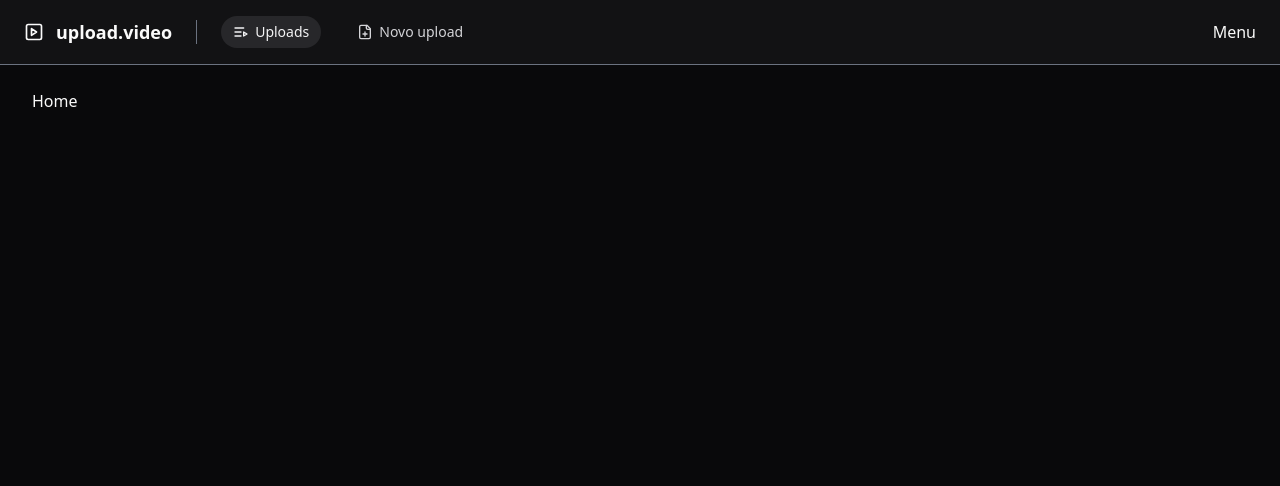
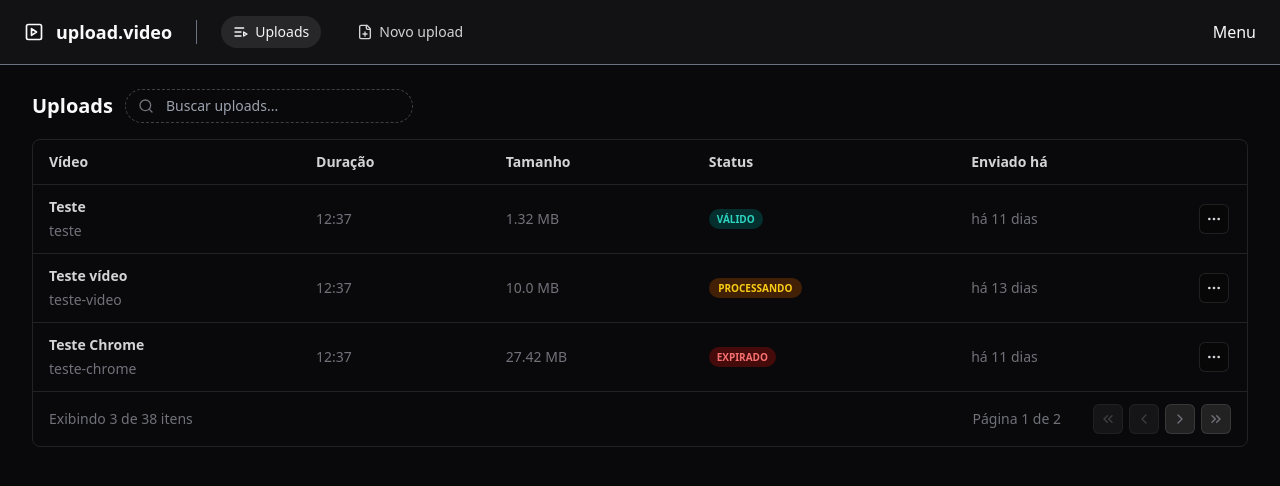
Before and after one commit to upload-video/app, a React (Vite) app: page / in a window 1280 px wide. Shown: the top 486 px of the page. Built offline with nearby package versions, Linux system fonts and the light colour scheme.

Commit message:
feat: home page

```diff
--- a/package.json
+++ b/package.json
@@ -15,6 +15,7 @@
     "@radix-ui/react-slot": "^1.0.2",
     "class-variance-authority": "^0.7.0",
     "clsx": "^2.1.1",
+    "dayjs": "^1.11.11",
     "lucide-react": "^0.376.0",
     "react": "^18.2.0",
     "react-dom": "^18.2.0",
--- /dev/null
+++ b/src/components/icon-button.tsx
@@ -0,0 +1,19 @@
+import { ComponentProps } from "react";
+import { twMerge } from "tailwind-merge";
+
+interface IconButtonProps extends ComponentProps<"button"> {
+  transparent?: boolean;
+}
+
+export function IconButton({ transparent, ...props }: IconButtonProps) {
+  return (
+    <button
+      {...props}
+      className={twMerge(
+        "border border-white/10 rounded-md p-1.5",
+        transparent ? "bg-black/20" : "bg-white/10",
+        props.disabled ? "opacity-50" : null
+      )}
+    />
+  );
+}
--- /dev/null
+++ b/src/components/status-widget.tsx
@@ -0,0 +1,25 @@
+interface StatusWidgetProps {
+  status: "VALID" | "PROCESSING" | "EXPIRED"
+}
+
+export function Status(props: StatusWidgetProps) {
+  return (
+    <div>
+      {
+        props.status === 'VALID' ? (
+          <div className="bg-teal-950 w-[54px] flex items-center justify-center rounded-xl text-teal-400 text-[10px] font-bold">
+            VÁLIDO
+          </div>
+        ) : props.status === 'PROCESSING' ? (
+          <div className="bg-yellow-950 w-[93px] flex items-center justify-center rounded-xl text-yellow-400 text-[10px] font-bold">
+            PROCESSANDO
+          </div>
+        ) : (
+          <div className="bg-red-950 w-[67px] flex items-center justify-center rounded-xl text-red-400 text-[10px] font-bold">
+            EXPIRADO
+          </div>
+        )
+      }
+    </div>
+  )
+}
--- /dev/null
+++ b/src/components/table/index.tsx
@@ -0,0 +1,11 @@
+import { ComponentProps } from "react";
+
+interface TableProps extends ComponentProps<"table"> {}
+
+export function Table(props: TableProps) {
+  return (
+    <div className="border border-white/10 rounded-lg">
+      <table className="w-full" {...props} />
+    </div>
+  );
+}
--- /dev/null
+++ b/src/components/table/table-cell.tsx
@@ -0,0 +1,13 @@
+import { ComponentProps } from "react";
+import { twMerge } from "tailwind-merge";
+
+interface TableCellProps extends ComponentProps<"td"> {}
+
+export function TableCell(props: TableCellProps) {
+  return (
+    <td
+      {...props}
+      className={twMerge("py-3 px-4 text-sm text-zinc-500", props.className)}
+    />
+  );
+}
--- /dev/null
+++ b/src/components/table/table-header.tsx
@@ -0,0 +1,9 @@
+import { ComponentProps } from "react";
+
+interface TableHeaderProps extends ComponentProps<"th"> {}
+
+export function TableHeader(props: TableHeaderProps) {
+  return (
+    <th className="py-3 px-4 text-sm font-semibold text-left text-zinc-300" {...props} />
+  );
+}
--- /dev/null
+++ b/src/components/table/table-row.tsx
@@ -0,0 +1,9 @@
+import { ComponentProps } from "react";
+
+interface TableRowProps extends ComponentProps<"tr"> {}
+
+export function TableRow(props: TableRowProps) {
+  return (
+    <tr className="border-b border-white/10 hover:bg-white/5" {...props} />
+  );
+}
--- a/src/pages/app/index.tsx
+++ b/src/pages/app/index.tsx
@@ -1,5 +1,153 @@
+import { useState } from "react";
+
+import { IconButton } from "@/components/icon-button";
+import { Table } from "@/components/table";
+import { TableCell } from "@/components/table/table-cell";
+import { TableHeader } from "@/components/table/table-header";
+import { TableRow } from "@/components/table/table-row";
+import { Status } from "@/components/status-widget";
+
+import { ChevronLeft, ChevronRight, ChevronsLeft, ChevronsRight, MoreHorizontal, Search } from "lucide-react";
+
+import dayjs from "dayjs";
+import "dayjs/locale/pt-br";
+import relativeTime from "dayjs/plugin/relativeTime";
+
+dayjs.extend(relativeTime);
+dayjs.locale("pt-br");
+
+interface File {
+  id: string
+  name: string
+  slug: string
+  size: string
+  status: "VALID" | "PROCESSING" | "EXPIRED"
+  createdAt: string
+}
+
 export function Home() {
+
+  const [files, setFiles] = useState<File[]>([
+    {
+      id: window.crypto.randomUUID(),
+      name: "Teste",
+      slug: "teste",
+      size: "1.32 MB",
+      status: "VALID",
+      createdAt: "2024-04-15T13:10:36.845Z"
+    },
+    {
+      id: window.crypto.randomUUID(),
+      name: "Teste vídeo",
+      slug: "teste-video",
+      size: "10.0 MB",
+      status: "PROCESSING",
+      createdAt: "2024-04-13T13:10:36.845Z"
+    },
+    {
+      id: window.crypto.randomUUID(),
+      name: "Teste Chrome",
+      slug: "teste-chrome",
+      size: "27.42 MB",
+      status: "EXPIRED",
+      createdAt: "2024-04-15T13:10:36.845Z"
+    },
+  ])
+
+  if (files.length === 0) {
+    return (
+      <div className="flex flex-1 flex-col gap-4 items-center justify-center text-base font-bold text-zinc-500">
+        <span>Ainda não existem arquivos para exibir.</span>
+      </div>
+    )
+  }
+
   return (
-    <h1>Home</h1>
+    <div className="flex flex-col gap-4">
+      <div className="flex gap-3 items-center">
+        <h1 className="text-xl font-bold">Uploads</h1>
+        <div className="px-3 w-72 py-1.5 border border-dashed border-zinc-700 rounded-full flex items-center gap-3">
+          <Search className="size-4 text-zinc-500" />
+          <input
+            className="bg-transparent focus:ring-0 flex-1 outline-none border-0 p-0 text-sm"
+            placeholder="Buscar uploads..."
+          />
+        </div>
+      </div>
+
+      <Table>
+        <thead>
+          <tr className="border-b border-white/10">
+            <TableHeader>Vídeo</TableHeader>
+            <TableHeader>Duração</TableHeader>
+            <TableHeader>Tamanho</TableHeader>
+            <TableHeader>Status</TableHeader>
+            <TableHeader>Enviado há</TableHeader>
+            <TableHeader style={{ width: 64 }}></TableHeader>
+          </tr>
+        </thead>
+
+        <tbody>
+          {files.map((file) => {
+            return (
+              <TableRow key={file.id}>
+                <TableCell>
+                  <div className="flex flex-col gap-1">
+                    <span className="font-semibold text-sm text-zinc-300">
+                      {file.name}
+                    </span>
+                    <span>{file.slug}</span>
+                  </div>
+                </TableCell>
+                <TableCell>12:37</TableCell>
+                <TableCell>{file.size}</TableCell>
+                <TableCell>
+                  <Status status={file.status} />
+                </TableCell>
+                <TableCell>{dayjs().to(file.createdAt)}</TableCell>
+                <TableCell>
+                  <IconButton
+                    transparent
+                    className="bg-black/70 border border-white/10 rounded-md p-1.5"
+                  >
+                    <MoreHorizontal className="size-4 text-zinc-300" />
+                  </IconButton>
+                </TableCell>
+              </TableRow>
+            )
+          })}
+        </tbody>
+
+        <tfoot>
+          <tr>
+            <TableCell className="text-zinc-500" colSpan={3}>
+              Exibindo {files.length} de 38 itens
+            </TableCell>
+            <TableCell className="text-right" colSpan={3}>
+              <div className="inline-flex items-center gap-8">
+                <span className="text-zinc-500">
+                  Página 1 de 2
+                </span>
+
+                <div className="flex gap-1.5">
+                  <IconButton disabled>
+                    <ChevronsLeft className="size-4" />
+                  </IconButton>
+                  <IconButton disabled>
+                    <ChevronLeft className="size-4" />
+                  </IconButton>
+                  <IconButton>
+                    <ChevronRight className="size-4" />
+                  </IconButton>
+                  <IconButton>
+                    <ChevronsRight className="size-4" />
+                  </IconButton>
+                </div>
+              </div>
+            </TableCell>
+          </tr>
+        </tfoot>
+      </Table>
+    </div>
   )
 }
```
Also changed, not shown: 1 other file (tests, documents, lock files or other folders).
